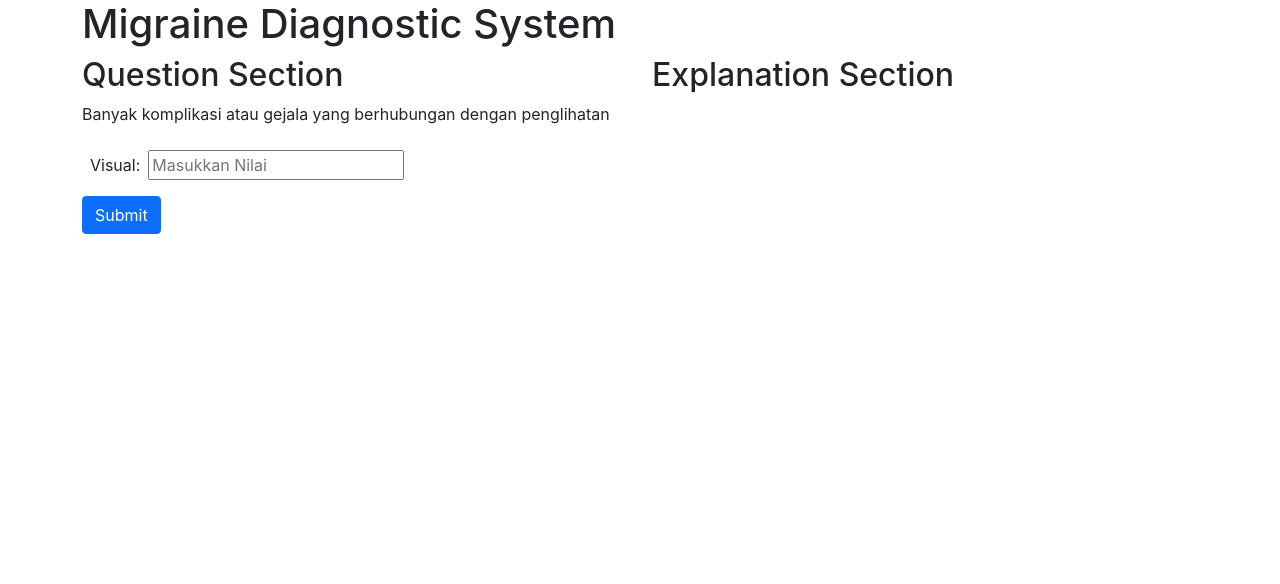
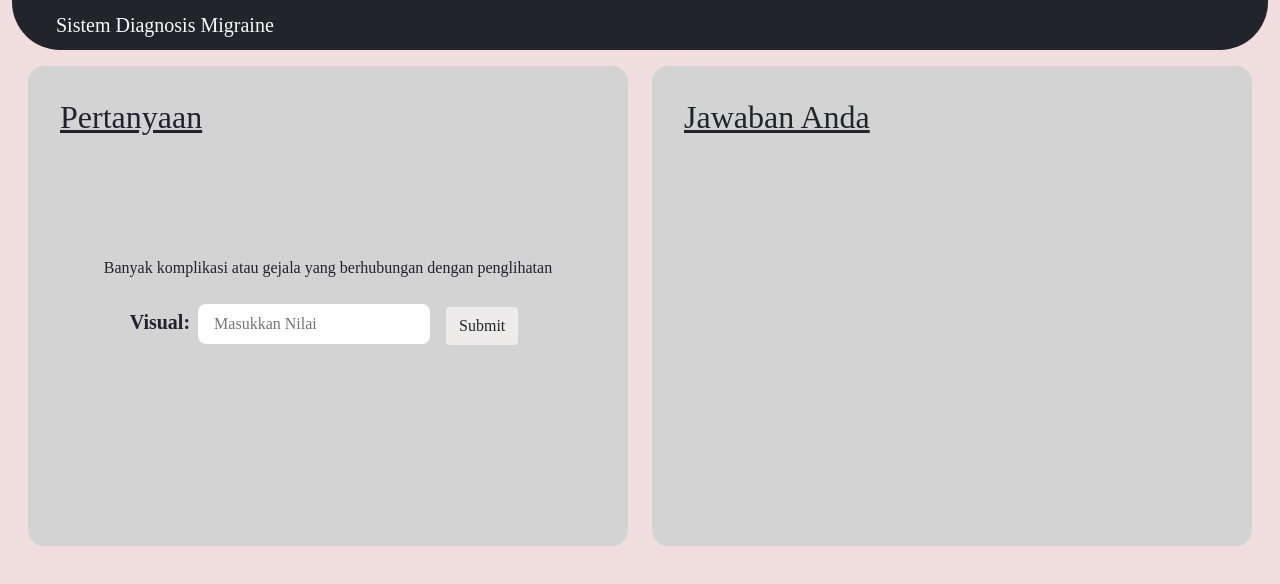
Before and after one commit to IsRylo/migraine, a React (Create React App) app: page / in a window 1280 px wide. Shown: the top 584 px of the page. Built offline with nearby package versions, Linux system fonts and the light colour scheme.

Commit message:
Hampir selesai

```diff
--- a/public/index.html
+++ b/public/index.html
@@ -29,7 +29,7 @@
   </head>
   <body>
     <noscript>You need to enable JavaScript to run this app.</noscript>
-    <div id="root"></div>
+    <div id="root" class="container-fluid"></div>
     <!--
       This HTML file is a template.
       If you open it directly in the browser, you will see an empty page.
--- a/src/App.css
+++ b/src/App.css
@@ -1,3 +1,77 @@
+body {
+  background-color: #F0DDDE;
+  font-family: "Cascadia Mono";
+}
+
 .top {
   height: 30rem;
+  margin-top: 1rem;
+  padding-inline:1rem;
 }
+
+#Question {
+  background-color: #D3D3D3;
+  padding:2rem;
+  color: #23212E;
+  border-radius:1rem;
+  height: 30rem;
+}
+
+nav {
+  border-radius: 0rem 0rem 3rem 3rem;
+  padding:2rem;
+}
+
+#Explanation{
+  background-color: #D3D3D3;
+  /* padding:3rem; */
+  border-radius:1rem;
+  height: 30rem;
+  padding: 2rem;
+  overflow-y: scroll;
+}
+
+.Explanation {
+  background-color: #EDECEB;
+  margin-top: 0.5rem;
+  padding: 1rem;
+  border-radius: 1rem;
+}
+
+#Answer {
+  border-radius: 3rem 3rem 0rem 0rem;
+  padding: 2rem;
+  background-color: #EDECEB;
+  position: fixed;
+  bottom:0%;
+  left: 0%;
+  width:100%;
+}
+
+.section-title {
+  text-decoration: underline;
+}
+
+
+.input-label {
+  font-weight: bold;
+  font-size: 1.25rem;
+}
+
+.inputNumber {
+  height: 2.5rem;
+  padding: 1rem;
+  border: 0px;
+  border-radius: 0.5rem;
+}
+
+.Input {
+  width: fit-content;
+  margin-inline:auto;
+}
+
+#question-content {
+  text-align: center;
+  height: inherit;
+  margin-top:7.5rem;
+}
--- a/src/components/App.jsx
+++ b/src/components/App.jsx
@@ -5,15 +5,11 @@ import QuestionTree from "../rules/QuestionTree";
 import getClass from "../rules/MigraineRules"
 import Explanation from "./Explanation";
 
-
-const key_length = 15;
-
 let activities = [];
 
 let params = {};
 
-function App(props) {
-  // let curr = tree.find(key);
+function App() {
 
   const [currNode, setCurr] = useState(QuestionTree.root);
 
@@ -30,7 +26,17 @@ function App(props) {
     }
   }, [currNode]);
 
+  function createAnswer(){
+    return(
+      <div id="Answer">
+      <h3 className="answer">Tipe Migraine adalah: {currNode["migraine"]}</h3>
+      <p>{processAnswer()}</p>
+    </div>
+    );
+  }
+
   function handleSubmit(){
+    if (document.querySelector('input[name="response"]').value == "") return;
     const response = parseInt(document.querySelector('input[name="response"]').value);
     const answer = {
       "question": currNode.question,
@@ -55,24 +61,30 @@ function App(props) {
   }
 
   return (
-  <div className = "App container" >
-    <h1> Migraine Diagnostic System </h1>
+  <div className = "App" >
+    <nav className="navbar navbar-dark bg-dark">
+      <div className="container-fluid">
+        <a className="navbar-brand mb-0 h1" style={{"color":"#FAFAFA"}}>Sistem Diagnosis Migraine</a>
+      </div>
+  </nav>
     <div className = "row top" >
 
       {/* Question Section */}
       <div className = "col" >
         <div id="Question">
-            <h2>Question Section</h2>
-            <Question question={currNode.isLeaf ? "No further Questions" :currNode.question}/>
+            <h2 className="section-title">Pertanyaan</h2>
+            <div id="question-content">
+              <Question question={currNode.isLeaf ? "Tidak ada pertanyaan lanjut" :currNode.question}/>
               <form className="mt-4">
                   <div className="form-group">
                     <div className="Input">
-                  <label className="mx-2">{currNode.isLeaf ? "": currNode["parameter"] + ":"}  </label>
-                  {currNode.isLeaf ? "" : <input type="number" className="" aria-describedby="button" name="response" placeholder="Masukkan Nilai"/>}
+                      <label className="input-label mx-2">{currNode.isLeaf ? "": currNode["parameter"] + ":"}  </label>
+                      {currNode.isLeaf ? "" : <input type="number" className="inputNumber" aria-describedby="button" name="response" placeholder="Masukkan Nilai"/>}
+                      {currNode.isLeaf ? "" : <button id="submit" className="btn mx-3" onClick={handleSubmit} style={{"backgroundColor":"#EDECEB"}} type="button">Submit</button> }
                     </div>
                   </div>
               </form>
-            {currNode.isLeaf ? "" : <button id="submit" className="btn btn-primary mt-3" onClick={handleSubmit}>Submit</button> }
+            </div>
         </div>
       </div>
 
@@ -80,21 +92,15 @@ function App(props) {
       {/* Explanaction Section */}
       <div className = "col" >
         <div id="Explanation">
-              <h2>Explanation Section</h2>
+              <h2 className="section-title">Jawaban Anda</h2>
               <div className="d-flex flex-column">
                 {activities.map(createExplanation)}
               </div>
           </div>
       </div>
 
-
-    </div>
-
-
-    {/* Bottom Row */}
-    <div className = "row" >
-      {currNode.isLeaf ? <h2>Your Migraine Type is: {currNode["migraine"]}</h2> : ""}
-      <p>{currNode.isLeaf ? processAnswer() : ""}</p>
+      {/* Kalau pertanyaan sudah berakhir */}
+      {currNode.isLeaf ? createAnswer() : ""}
     </div>
   </div>
   );
--- a/src/components/Explanation.jsx
+++ b/src/components/Explanation.jsx
@@ -1,6 +1,6 @@
 export default function Explanation(props){
     return (
-        <div className="Explanation-item">
+        <div className="Explanation">
             <div className="row">
                 <p>{props.question}</p>
             </div>
```
Also changed, not shown: src/components/Answer.jsx (deleted, +0 -8 lines). Lines whose indentation alone changed are shown as unchanged.
